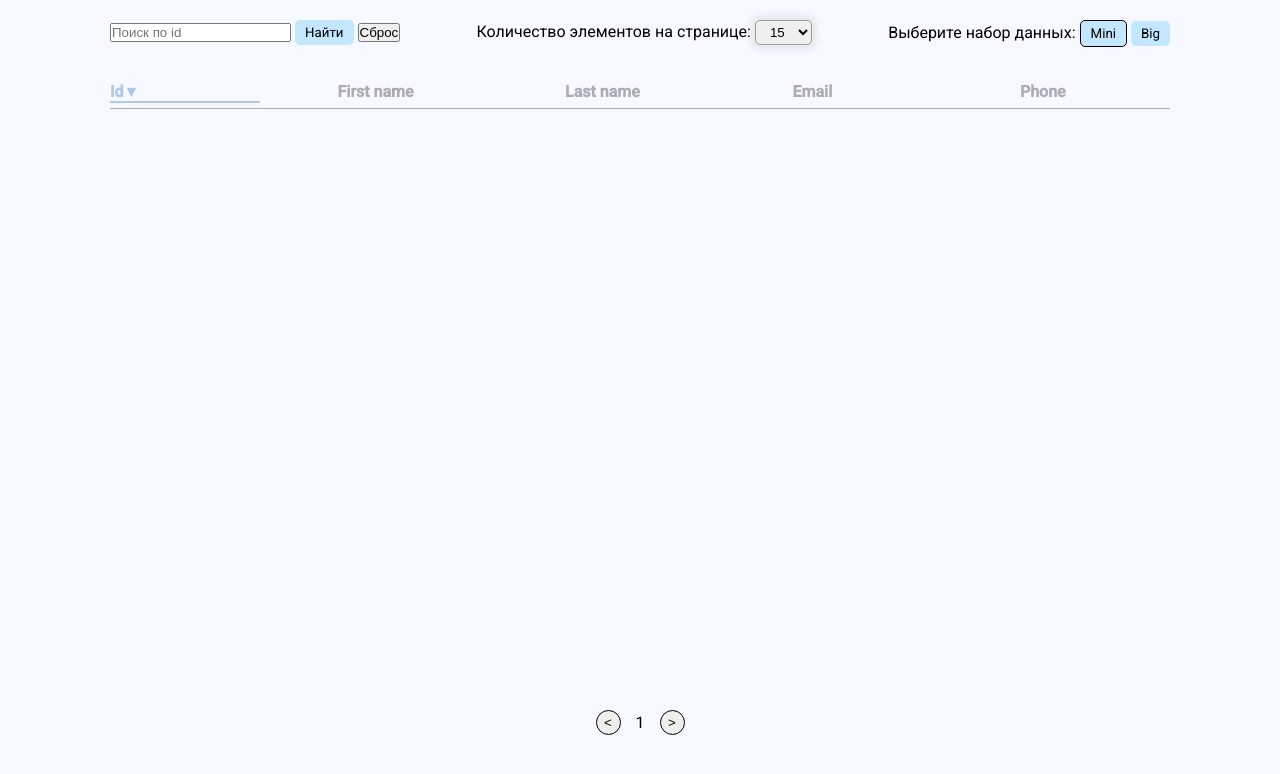
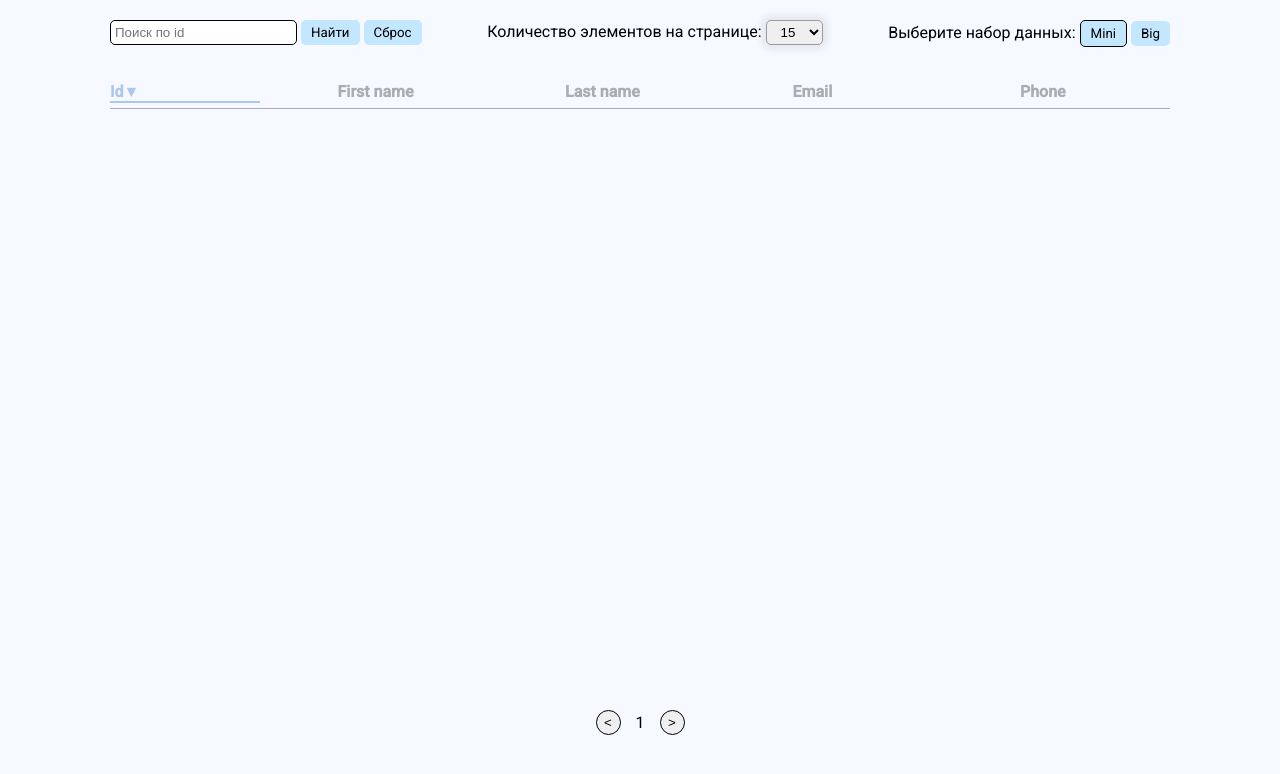
Before and after one commit to XXXmez/test, a website built with webpack: page project/src/index.html in a window 1280 px wide. Built offline with nearby package versions, Linux system fonts and the light colour scheme; no server answers.

Commit message:
init: fix style

```diff
--- a/project/src/index.html
+++ b/project/src/index.html
@@ -15,8 +15,8 @@
             <div class="table__setting">
                 <div class="table__search">
                     <input placeholder="Поиск по id" class="table__search-input" type="text">
-                    <button class="table__search-btn">Найти</button>
-                    <button class="table__search-reset">Сброс</button>
+                    <button class="table__search-btn table__search-button">Найти</button>
+                    <button class="table__search-reset table__search-button">Сброс</button>
                 </div>
                 <div class="table__paginations">
                     <span class="table__paginations-text">Количество элементов на странице:</span>
--- a/project/src/style.scss
+++ b/project/src/style.scss
@@ -26,17 +26,28 @@ body {
     }
     &__search {
         &-input {
+            padding: 4px;
+            border-radius: 5px;
+            border: 1px solid black;
         }
 
         &-btn {
+
+        }
+        &-reset {
+
+        }
+        &-button {
             background: #c2e7ff;
             border: 0;
             padding: 5px 10px;
             border-radius: 5px;
             font-family: 'Roboto', sans-serif;
 
+
             &:hover {
                 background: #8fc0e0;
+                box-shadow: 0 0 7px 5px rgb(0 0 0 / 7%);
             }
         }
     }
```
